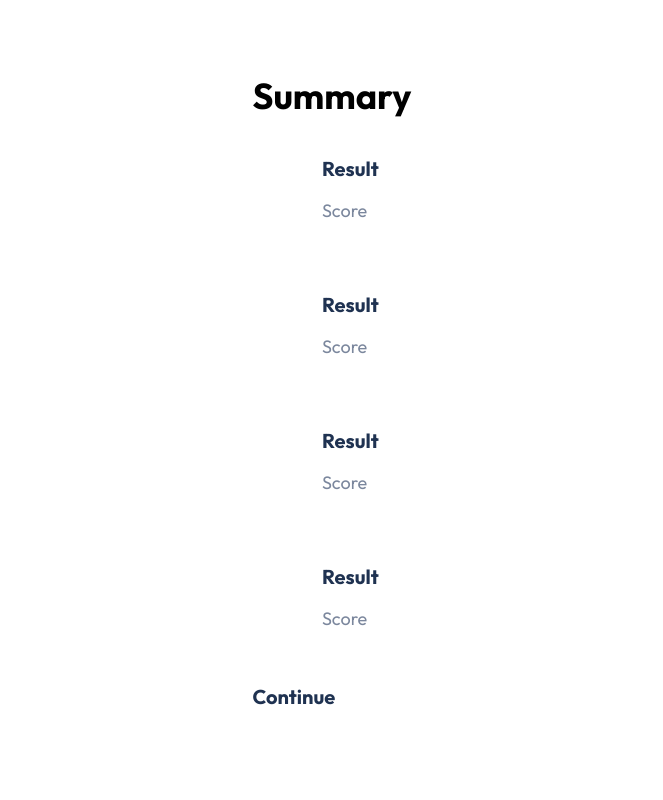
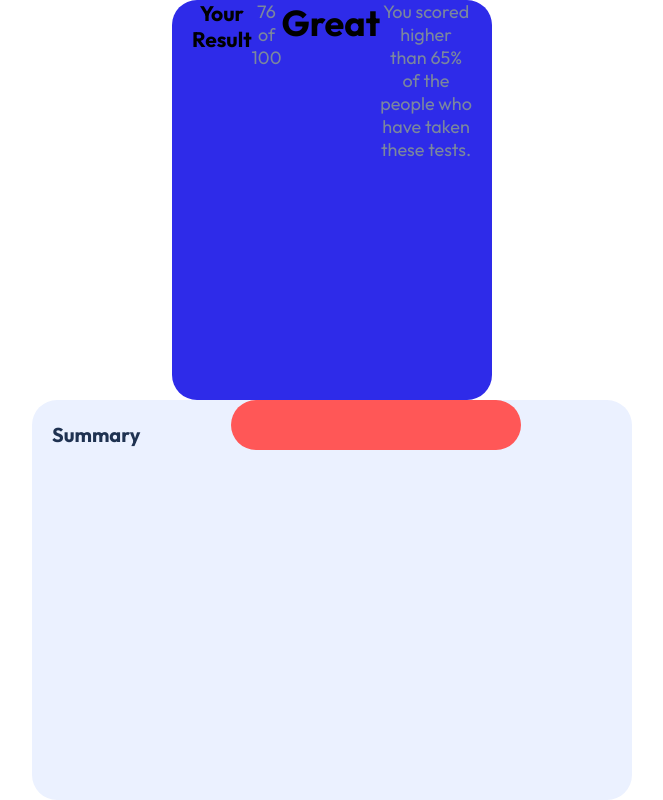
Before and after one commit to zembezn/results-summary-component, a React (Create React App) app: page / in a window 1280 px wide. Shown: the whole page, without its empty margins (308-971 px from the left). Built offline with nearby package versions, Linux system fonts and the light colour scheme.

Commit message:
Revised layout and styling files

```diff
--- a/src/App.js
+++ b/src/App.js
@@ -1,12 +1,28 @@
-import WhiteContainer from "./Components/Containers/WhiteContainer/WhiteContainer";
 import GlobalStyles from "./Components/Globalstyle"
+import { Result } from "./Components/Styled/Result.styled";
+import { ContainerRes } from "./Components/Styled/ResultsContainer.styled";
+import { ContainerSum } from "./Components/Styled/SummaryContainer.styled";
 
 
 const App = () => {
   return (
     <>
       <GlobalStyles />
-      <WhiteContainer />
+
+      <ContainerRes>
+        <h3>Your Result</h3>
+        <p>
+          <span>76</span> of 100
+        </p>
+        <h1>Great</h1>
+        <p>You scored higher than 65% of the people who have taken these tests.</p>
+      </ContainerRes>
+
+      <ContainerSum>
+        <h2>Summary</h2>
+        <Result />
+      </ContainerSum>
+
 
     </>
   );
--- a/src/Components/Containers/WhiteContainer/Button/Button.js
+++ /dev/null
@@ -1,11 +0,0 @@
-import { buttonStyle } from "./Styled/Button.styled"
-
-const Button = () => {
-  return (
-   <buttonStyle>
-    <h2>Continue</h2>
-   </buttonStyle>
-  )
-}
-
-export default Button
--- a/src/Components/Containers/WhiteContainer/Button/Styled/Button.styled.js
+++ /dev/null
@@ -1,14 +0,0 @@
-import { styled } from "styled-components";
-
-export const buttonStyle = styled.div`
-  display: inline-block;
-  background: hsla(256, 72%, 46%, 1);
-  border: none;
-  padding: 10px 20px;
-  margin: 5px;
-  border-radius: 20px;
-  cursor: pointer;
-  text-decoration: none;
-  font-size: 15px;
-  font-family: inherit;
-`
--- a/src/Components/Containers/WhiteContainer/Styled/WhiteContainer.styled.js
+++ /dev/null
@@ -1,12 +0,0 @@
-import { styled } from "styled-components"
-
-export const WhiteContainerStyle = styled.div`
-  width: 100% ;
-  max-width: 280px;
-  min-height: 400px;
-  margin: 30px auto;
-  overflow: auto;
-  background-color: hsl(0, 0%, 100%);
-  padding: 30px;
-  border-radius: 17px;
-  `
--- a/src/Components/Containers/WhiteContainer/WhiteContainer.js
+++ /dev/null
@@ -1,19 +0,0 @@
-import Result from "../../Result/Result";
-import Button from "./Button/Button";
-import { WhiteContainerStyle } from "./Styled/WhiteContainer.styled";
-
-
-const WhiteContainer = () => {
-  return (
-    <WhiteContainerStyle>
-        <h1>Summary</h1>
-        <Result />
-        <Result />
-        <Result />
-        <Result />
-        <Button />
-    </WhiteContainerStyle>
-  )
-}
-
-export default WhiteContainer
--- a/src/Components/Globalstyle.js
+++ b/src/Components/Globalstyle.js
@@ -44,6 +44,34 @@ p {
 }
 .attribution { font-size: 11px; text-align: center; }
 .attribution a { color: hsl(228, 45%, 44%); }
+
+.btn {
+  display: inline-block;
+  background: #000;
+  color: #fff;
+  border: none;
+  padding: 10px 20px;
+  margin: 5px;
+  border-radius: 5px;
+  cursor: pointer;
+  text-decoration: none;
+  font-size: 15px;
+  font-family: inherit;
+}
+
+.btn:focus {
+  outline: none;
+}
+
+.btn:active {
+  transform: scale(0.98);
+}
+
+.btn-block {
+  display: block;
+  width: 100%;
+}
+
 `
 
 export default GlobalStyles
--- a/src/Components/Result/Result.js
+++ /dev/null
@@ -1,13 +0,0 @@
-import { ResultCardStyle } from "./Styled/ResultCard.styled"
-
-
-const Result = () => {
-  return (
-    <ResultCardStyle>
-        <h2>Result</h2> <p>Score</p>
-    </ResultCardStyle>
-
-  )
-}
-
-export default Result
--- a/src/Components/Result/Styled/ResultCard.styled.js
+++ /dev/null
@@ -1,11 +0,0 @@
-import{ styled } from "styled-components"
-
-export const ResultCardStyle = styled.div`
-  width: 100% ;
-  max-width: 80px;
-  margin: 0 auto;
-  padding: 16px;
-  border-radius: 17px;
-
-
-`
--- /dev/null
+++ b/src/Components/Styled/Result.styled.js
@@ -0,0 +1,13 @@
+import styled from "styled-components"
+
+export const Result = styled.div`
+width: 250px;
+height: 50px;
+max-width: 100%;
+display: flex;
+padding: 0 20px;
+margin: 0 auto;
+background-color: hsl(0, 100%, 67%);
+border-radius: 25px;
+justify-content: right;
+`
--- /dev/null
+++ b/src/Components/Styled/ResultsContainer.styled.js
@@ -0,0 +1,14 @@
+import styled from "styled-components"
+
+export const ContainerRes = styled.div`
+width: 280px;
+height: 400px;
+max-width: 100%;
+display: flex;
+padding: 0 20px;
+margin: 0 auto;
+background-color: hsl(241, 81%, 54%);
+border-radius: 25px;
+text-align: center;
+
+`
--- /dev/null
+++ b/src/Components/Styled/SummaryContainer.styled.js
@@ -0,0 +1,13 @@
+import styled from "styled-components"
+
+export const ContainerSum = styled.div`
+width: 560px;
+height: 400px;
+max-width: 100%;
+display: flex;
+padding: 0 20px;
+margin: 0 auto;
+background-color: hsl(221, 100%, 96%);
+border-radius: 25px;
+text-align: right;
+`
```
Also changed, not shown: src/Components/Containers/ColorContainer.js (deleted).
